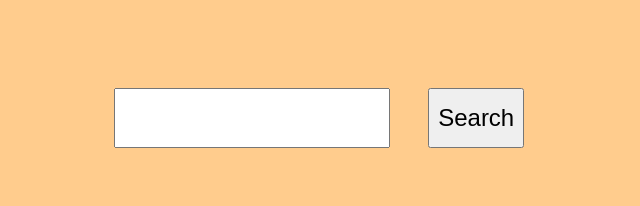
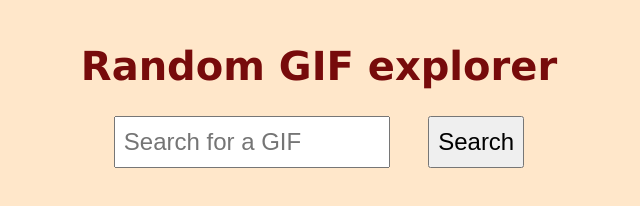
Before and after one commit to kistoo/gif-api-test, a plain HTML site: page index.html in a window 1280 px wide. Shown: the whole page, without its empty margins (321-961 px from the left). Drawn offline with Linux system fonts and the light colour scheme.

Commit message:
Add files via upload

```diff
--- a/index.html
+++ b/index.html
@@ -9,10 +9,12 @@
     <script defer src="script.js"></script>
 </head>
 <body>
+    <h1>Random GIF explorer</h1>
     <div id="search-bar">
-        <input type="text" maxlength="30">
+        <input type="text" placeholder="Search for a GIF" maxlength="30">
         <button>Search</button>
     </div>
+    <h1>GIF NOT FOUND</h1>
     <img src="#" alt="">
 </body>
 </html>
--- a/script.js
+++ b/script.js
@@ -1,12 +1,20 @@
 const button = document.querySelector('button');
 const img = document.querySelector('img');
+const input = document.querySelector('input');
+const errorMessage = document.querySelectorAll('h1')[1];
 
 button.onclick = function () {
-  fetch('https://api.giphy.com/v1/gifs/translate?api_key=QhRNw4GcRcA8QmIQjZxlGWThYUKCg4tx&s=cats', {mode: 'cors'})
+  errorMessage.style.display = 'none';
+  fetch(`https://api.giphy.com/v1/gifs/translate?api_key=QhRNw4GcRcA8QmIQjZxlGWThYUKCg4tx&s=${input.value}`, {mode: 'cors'})
     .then(function(response) {
       return response.json();
     })
     .then(function(response) {
       img.src = response.data.images.original.url;
-    });
+    })
+    .catch((error) => {
+      errorMessage.style.display = 'block';
+      img.src = '';
+      console.log("dsd")
+    })
 }
--- a/style.css
+++ b/style.css
@@ -1,25 +1,37 @@
 html {
-    background-color: rgb(255, 204, 141);
+    background-color: rgb(255, 231, 202);
 }
 body {
     display: flex;
     flex-direction: column;
     align-items: center;
-    padding: 10vh;
-    gap: 5vh;
+    padding: 1vh;
 }
 #search-bar {
     display: flex;
     flex-direction: row;
     gap: 3vw;
+    margin-bottom: 5vh;
 }
 input {
     width: 20vw;
-    height: 5vh;
-    font-size: 4vh;
+    height: 4vh;
+    font-size: 3vh;
     padding: 1vh;
 }
 button {
     padding: 1vh;
     font-size: 3vh;
 }
+h1 {
+    display: none;
+    font-size: 5vh;
+    font-family: 'Lucida Sans', 'Lucida Sans Regular', 'Lucida Grande', 'Lucida Sans Unicode', Geneva, Verdana, sans-serif;
+    color: #770b0b;
+}
+body h1:first-child {
+    display: block;
+}
+img {
+    height: 70vh;
+}
```
